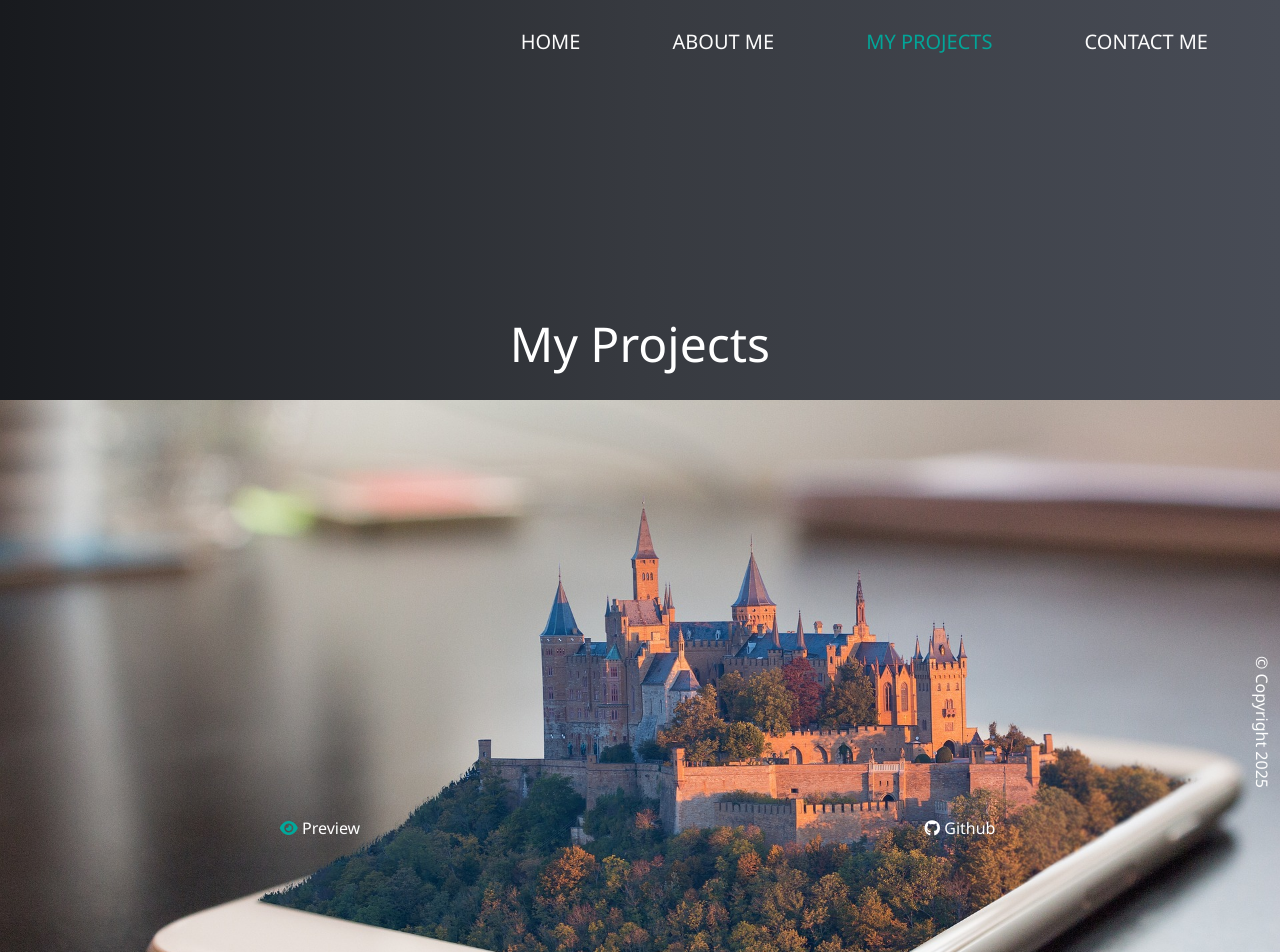
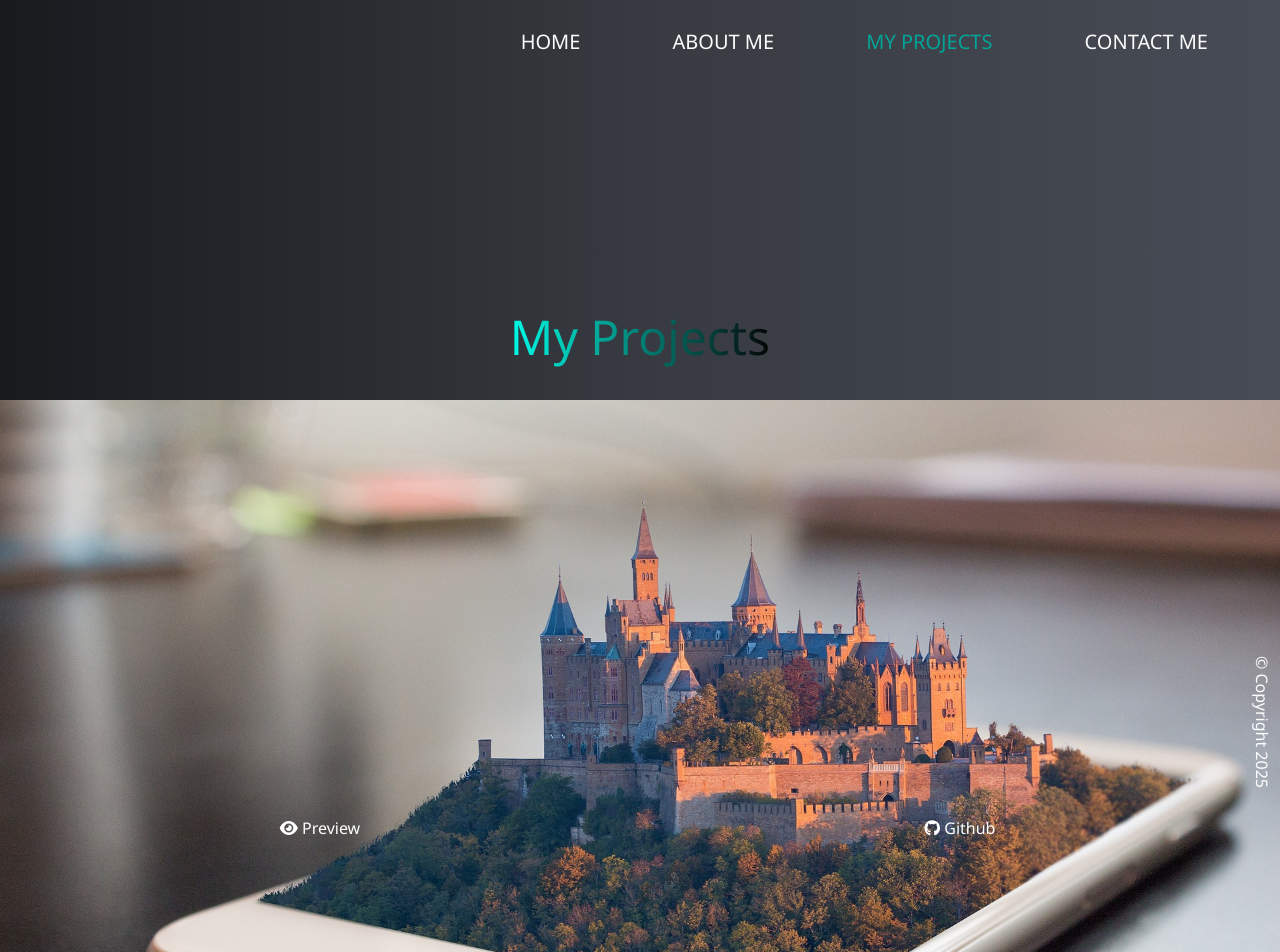
Before and after one commit to JuliyaEduardovna/portfolio, a plain HTML site: page projects.html in a window 1280 px wide. Shown: the top 952 px of the page. Drawn offline with Linux system fonts and the light colour scheme.

Commit message:
Fixed the icon color

```diff
--- a/css/_projects.css
+++ b/css/_projects.css
@@ -14,10 +14,12 @@
   justify-content: flex-end;
 }
 
-.projects__bio-text .text-secondary {
-  font-size: 2rem;
+.projects__bio-text .text-gradient {
+  font-size: 3rem;
   margin-bottom: 2rem;
+  line-height: 62px;
 }
+
 .projects__items {
   width: 60vw;
   margin: 2rem auto 0 auto;
@@ -25,15 +27,18 @@
   grid-template-columns: 1fr;
   grid-gap: 2rem;
 }
+
 .projects__item {
   position: relative;
   border-bottom: 5px solid var(--accent-color);
   overflow: hidden;
   cursor: pointer;
 }
+
 .projects__item img {
   width: 100%;
 }
+
 .projects__item::after {
   content: "";
   position: absolute;
@@ -44,13 +49,16 @@
   background: var(--overlay);
   transition: all 0.5s ease-in-out;
 }
+
 .projects__item:hover::after {
   top: 0;
   opacity: 0.9;
 }
+
 .projects__item:hover .projects__btn {
   opacity: 1;
 }
+
 .projects__btns {
   position: absolute;
   top: 0;
@@ -62,14 +70,21 @@
   align-items: center;
   text-align: center;
 }
+
 .projects__btn {
   opacity: 0;
   color: #000;
   transition: all 0.5s ease-in-out;
 }
+
 .projects__btn:hover {
   color: #fff;
 }
+
+.fa-eye::before{
+  color: var(--text-color);
+}
+
 .projects .social-icon {
   display: flex;
   flex-direction: column;
--- a/projects.html
+++ b/projects.html
@@ -31,7 +31,7 @@
     <main>
       <section class="projects">
         <div class="projects__bio-text">
-          <h1 class="text-secondary">My Projects</h1>
+          <h1 class="text-gradient">My Projects</h1>
         </div>
         <div class="project__items">
           <div class="projects__item">
```
